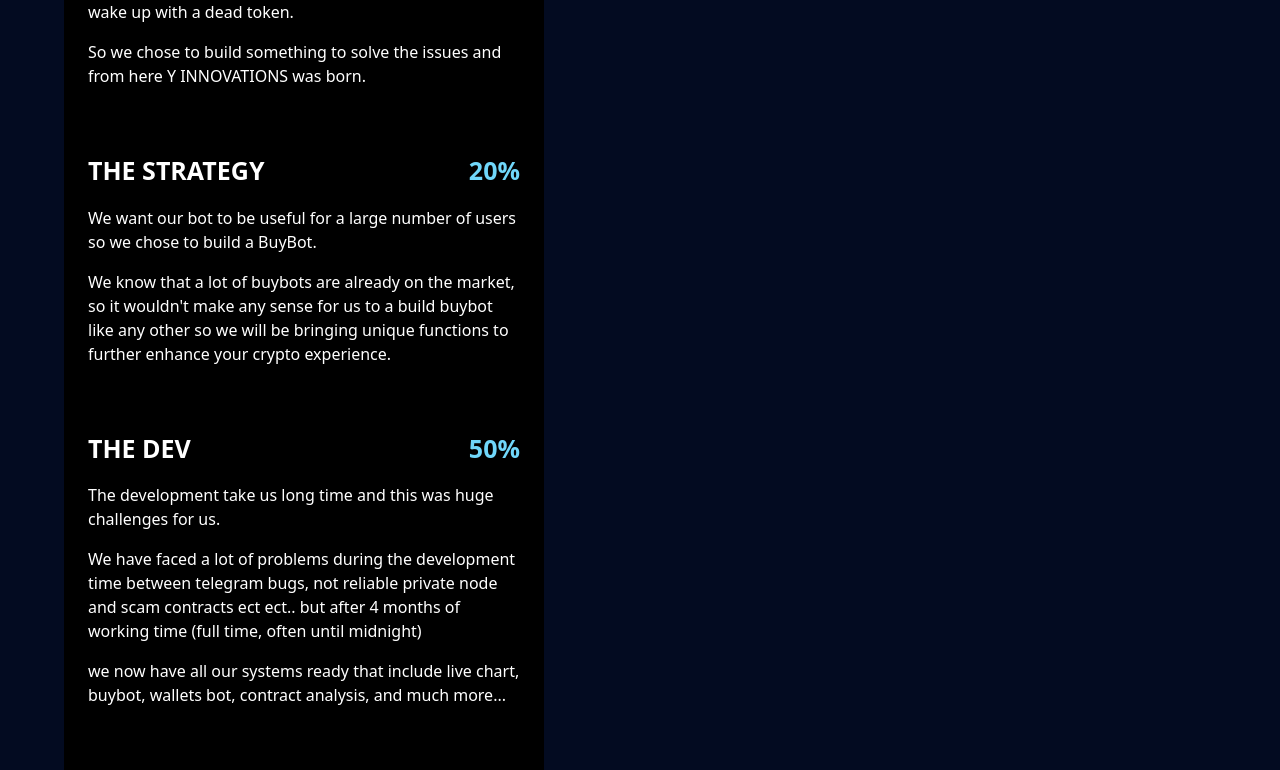
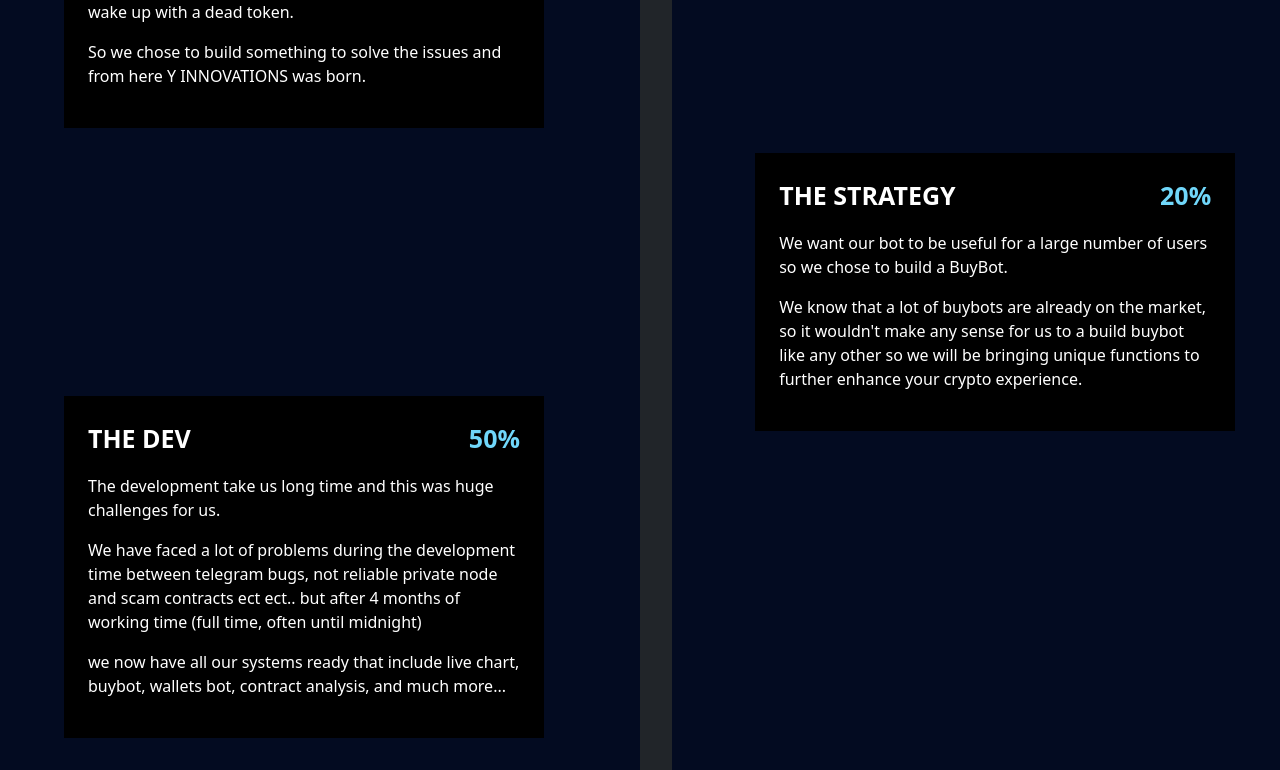
Before and after one commit to EniolaOpakunle/BOOMM, a React (Vite) app: page / in a window 1280 px wide. Shown: the part 1908-2678 px from the top of the page. Built offline with nearby package versions, Linux system fonts and the light colour scheme.

Commit message:
roadmap completed

```diff
--- a/src/App.css
+++ b/src/App.css
@@ -124,6 +124,24 @@
 .roadmap .box div{
   justify-content: space-between;
 }
+.roadmap .line .bg-dark{
+  height: 1040px;
+
+}
+.roadmap .line{
+  margin-left: 50%;
+  margin-top: -23%;
+}
+.roadmap .right{
+  margin-left: 60% !important ;
+  margin-top: 3%;
+}
+.roadmap .strategy{
+  margin-top: -750px;
+}
+.roadmap .left{
+  margin-top: -3%;
+}
 .question-box{
   padding: 20px;
   background-color: grey;
--- a/src/pages/Home.jsx
+++ b/src/pages/Home.jsx
@@ -106,8 +106,8 @@
         <div className='size'>
           <p className='title text-center'>ROADMAP</p>
           <h1 className='text-center'>HOW IT ALL STARTED</h1>
-          <div className='row'>
-            <div className='gap-3 mt-5'>
+          <div className='d-flex p-relative'>
+            <div className='gap-3 mt-5 '>
                 <div className="col-lg-5 box p-4">
                     <div className='d-flex'>
                         <p className='subtitle'>THE PROBLEM</p>
@@ -117,7 +117,12 @@
                     that we face everyday ourselves, we were tired of switching between Poocoin/Dextool, telegram and Uniswap/Pankcakeswap copying the contract and finally wake up with a dead token.</p>
                     <p>So we chose to build something to solve the issues and from here Y INNOVATIONS was born.</p>
                 </div>
-                <div className="col-lg-5 box p-4">
+                <div className='line'>
+                    <div className='bg-dark d-flex justify-content-center align-items-center' style={{width:'2rem'}} >
+                        <p className='bgSecondary1' style={{width: "2rem"}}></p>
+                    </div>
+                </div>
+                <div className="col-lg-5 box p-4 right p-absolute strategy">
                     <div className='d-flex'>
                         <p className='subtitle'>THE STRATEGY</p>
                         <p className='subtitle secondaryColor1'>20%</p>
@@ -125,7 +130,7 @@
                     <p>We want our bot to be useful for a large number of users so we chose to build a BuyBot.</p>
                     <p>We know that a lot of buybots are already on the market, so it wouldn't make any sense for us to a build buybot like any other so we will be bringing unique functions to further enhance your crypto experience.</p>
                 </div>
-                <div className="col-lg-5 box p-4">
+                <div className="col-lg-5 box p-4 left">
                     <div className='d-flex'>
                         <p className='subtitle'>THE DEV</p>
                         <p className='subtitle secondaryColor1'>50%</p>
@@ -134,7 +139,7 @@
                     <p>We have faced a lot of problems during the development time between telegram bugs, not reliable private node and scam contracts ect ect.. but after 4 months of working time (full time, often until midnight)</p>
                     <p>we now have all our systems ready that include live chart, buybot, wallets bot, contract analysis, and much more...</p>
                 </div>
-                <div className="col-lg-5 box p-4">
+                <div className="col-lg-5 box p-4 right">
                     <div className='d-flex'>
                         <p className='subtitle'>THE LAUNCH</p>
                         <p className='subtitle secondaryColor1'>70%</p>
@@ -142,11 +147,7 @@
                     <p>We just started, to be continued...</p>
                 </div>
             </div>
-            {/* <div>
-                <div className='bg-dark d-flex justify-content-center align-items-center' style={{width:'5rem'}}>
-                    <p className='bgSecondary1' style={{width: "2rem"}}>i </p>
-                </div>
-            </div> */}
+
           </div>
         </div>
       </div>
```
Also changed, not shown: src/assets/images/plus.png (added).
